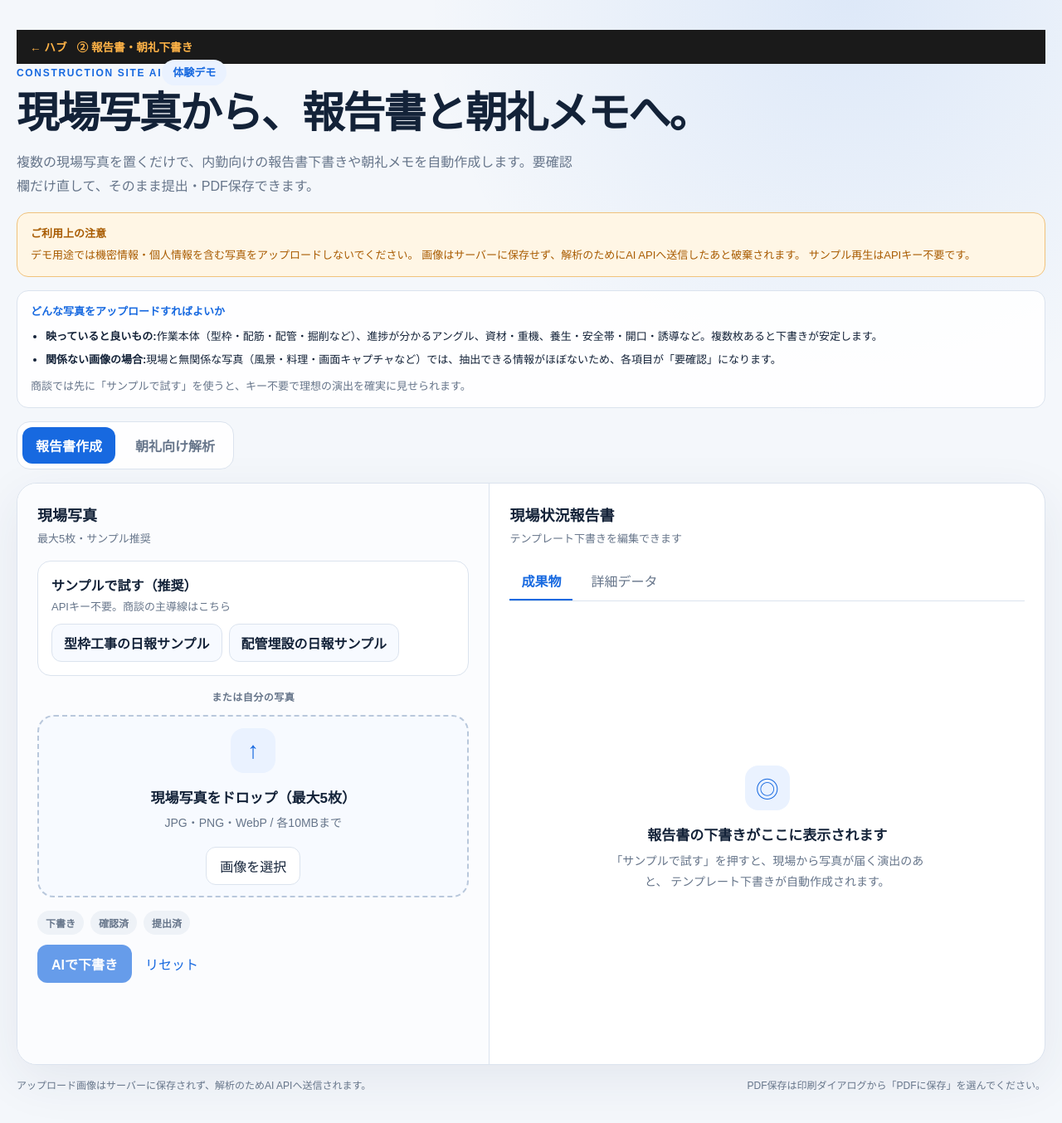
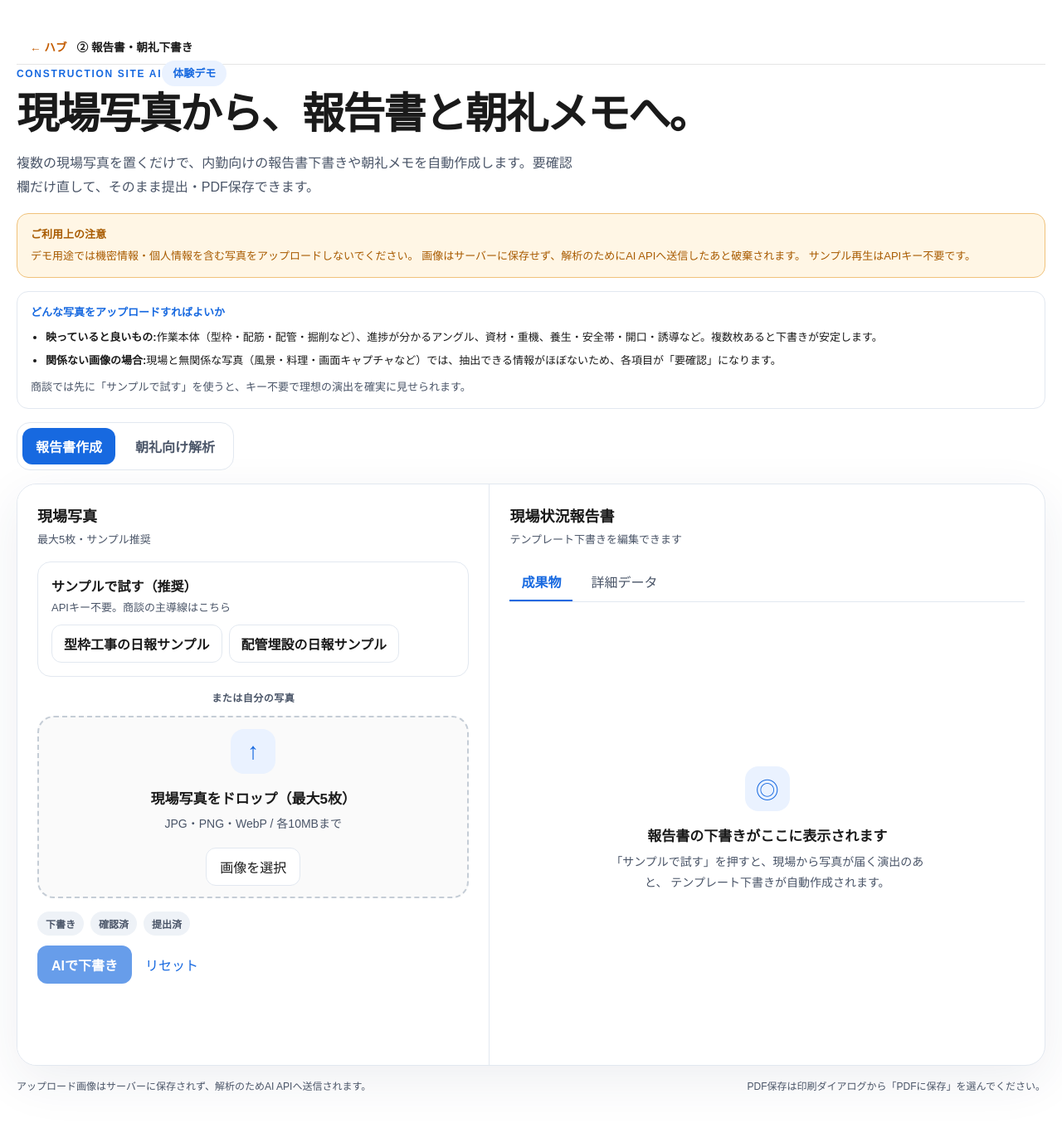
Before and after one commit to ideal-tomy/construction_demo, a Next.js app: page /report in a window 1280 px wide. Shown: the top 1354 px of the page at 83% size. Built offline with nearby package versions, Linux system fonts and the light colour scheme.

Commit message:
背景色変更

```diff
--- a/app/globals.css
+++ b/app/globals.css
@@ -1,9 +1,9 @@
 :root {
-  --bg: #f4f7fb;
+  --bg: #ffffff;
   --panel: #ffffff;
-  --text: #132238;
-  --muted: #66758a;
-  --border: #dbe3ee;
+  --text: #1a1a1a;
+  --muted: #4a5568;
+  --border: #e2e8f0;
   --accent: #1769e0;
   --accent-dark: #0f52b7;
   --accent-soft: #eaf2ff;
@@ -20,15 +20,13 @@
 }
 
 html {
-  background: var(--bg);
+  background: #ffffff;
 }
 
 body {
   margin: 0;
   color: var(--text);
-  background:
-    radial-gradient(circle at 80% 0%, rgba(23, 105, 224, 0.1), transparent 30%),
-    var(--bg);
+  background: #ffffff;
   font-family:
     "Noto Sans JP", "Yu Gothic", "Hiragino Kaku Gothic ProN", sans-serif;
 }
@@ -130,7 +128,7 @@ main {
   border: 1px solid var(--border);
   border-radius: 14px;
   color: var(--text);
-  background: rgba(255, 255, 255, 0.9);
+  background: #ffffff;
   font-size: 13px;
   line-height: 1.7;
 }
@@ -171,7 +169,7 @@ main {
   padding: 18px;
   border: 1px solid var(--border);
   border-radius: 16px;
-  background: rgba(255, 255, 255, 0.84);
+  background: #ffffff;
 }
 
 .metric span {
@@ -207,7 +205,7 @@ main {
 
 .leftColumn {
   border-right: 1px solid var(--border);
-  background: #fbfcfe;
+  background: #ffffff;
 }
 
 .panelHeader {
@@ -241,9 +239,9 @@ main {
   align-items: center;
   justify-content: center;
   flex-direction: column;
-  border: 2px dashed #b9c8dc;
+  border: 2px dashed #c5cdd6;
   border-radius: 20px;
-  background: #f7faff;
+  background: #fafafa;
   transition: 0.2s ease;
 }
 
@@ -518,8 +516,8 @@ pre {
   border: 1px solid var(--border);
   border-radius: 14px;
   padding: 18px;
-  color: #dbe8ff;
-  background: #101b2a;
+  color: #1a1a1a;
+  background: #f7f8fa;
   font-size: 13px;
   line-height: 1.7;
   white-space: pre-wrap;
@@ -742,7 +740,7 @@ footer {
   border-radius: 12px;
   padding: 10px 14px;
   color: var(--text);
-  background: #f7faff;
+  background: #ffffff;
   font-weight: 600;
 }
 
@@ -1331,7 +1329,7 @@ footer {
   padding: 12px;
   border: 1px solid var(--border);
   border-radius: 12px;
-  background: #fbfcfe;
+  background: #ffffff;
   transition:
     opacity 0.25s ease,
     transform 0.25s ease,
@@ -1453,7 +1451,7 @@ footer {
   border: 1px solid var(--border);
   border-radius: 12px;
   overflow: hidden;
-  background: #fbfcfe;
+  background: #ffffff;
 }
 
 .docBlockWrap.needsReview {
@@ -2203,7 +2201,7 @@ footer {
   padding: 0.75rem 0.95rem;
   border: 2px solid #ff6b00;
   border-radius: 0.9rem;
-  background: #fff8e7;
+  background: #ffffff;
 }
 .hubComboLabel {
   margin: 0;
@@ -2233,12 +2231,12 @@ footer {
   flex-direction: column;
   justify-content: space-between;
   padding: 0.9rem 1rem;
-  border: 2px solid #1a1a1a;
+  border: 2px solid #e5e5e5;
   border-radius: 1rem;
-  background: #fff8e7;
+  background: #ffffff;
   color: inherit;
   text-decoration: none;
-  box-shadow: 4px 4px 0 #1a1a1a;
+  box-shadow: 0 2px 10px rgba(26, 26, 26, 0.06);
 }
 @media (min-width: 640px) {
   .hubCombo {
@@ -2258,8 +2256,8 @@ footer {
   }
 }
 .hubCard:active {
-  transform: translate(2px, 2px);
-  box-shadow: none;
+  transform: translateY(1px);
+  box-shadow: 0 1px 4px rgba(26, 26, 26, 0.08);
 }
 .hubCardStep {
   margin: 0;
@@ -2321,7 +2319,7 @@ footer {
   align-items: center;
   padding: 0 1rem;
   border-radius: 0.75rem;
-  background: #1a1a1a;
+  background: #ff6b00;
   color: #fff;
   font-size: 0.875rem;
   font-weight: 900;
@@ -2330,17 +2328,19 @@ footer {
 
 .photoRoot {
   min-height: 100dvh;
+  background: #ffffff;
+  color: #1a1a1a;
+}
+.photoInner {
   max-width: 40rem;
   margin: 0 auto;
   padding: 1.25rem 1rem 3rem;
-  background: #1a1a1a;
-  color: #fff8e7;
 }
 .photoHeader { margin-bottom: 1.25rem; }
 .photoBack {
   display: inline-block;
   margin-bottom: 0.75rem;
-  color: #ffb347;
+  color: #c45c00;
   font-size: 0.875rem;
   font-weight: 700;
   text-decoration: none;
@@ -2349,31 +2349,32 @@ footer {
   margin: 0;
   font-size: 0.8rem;
   font-weight: 900;
-  color: #ff6b00;
+  color: #c45c00;
 }
 .photoTitle {
   margin: 0.35rem 0 0;
   font-size: clamp(1.4rem, 5vw, 1.85rem);
   font-weight: 900;
-  color: #fff;
+  color: #1a1a1a;
 }
 .photoLead {
   margin: 0.5rem 0 0;
   font-size: 0.9rem;
-  color: #cfcfcf;
+  line-height: 1.6;
+  color: #4a4a4a;
 }
 .photoPanel {
   margin-top: 1rem;
   padding: 1rem;
   border: 2px solid #ff6b00;
   border-radius: 1rem;
-  background: #2a2a2a;
+  background: #ffffff;
 }
 .photoPanelTitle {
   margin: 0 0 0.75rem;
   font-size: 0.85rem;
   font-weight: 800;
-  color: #ffb347;
+  color: #c45c00;
 }
 .photoGrid {
   margin: 0;
@@ -2389,7 +2390,8 @@ footer {
   aspect-ratio: 4 / 3;
   border-radius: 0.65rem;
   overflow: hidden;
-  background: #1a1a1a;
+  background: #e8eaed;
+  border: 1px solid #e5e5e5;
 }
 .photoThumbImg {
   display: block;
@@ -2445,25 +2447,26 @@ footer {
   min-height: 3rem;
   align-items: center;
   padding: 0 1rem;
-  border: 2px solid #666;
+  border: 2px solid #d0d0d0;
   border-radius: 0.75rem;
-  background: transparent;
-  color: #ddd;
+  background: #ffffff;
+  color: #1a1a1a;
   font-weight: 700;
   cursor: pointer;
 }
 .photoLog ul {
   margin: 0;
   padding-left: 1.1rem;
-  color: #eee;
+  color: #1a1a1a;
   font-size: 0.9rem;
+  line-height: 1.7;
 }
 .photoFolder { margin-top: 0.85rem; }
 .photoFolderName {
   margin: 0 0 0.35rem;
   font-size: 0.95rem;
   font-weight: 900;
-  color: #ffb347;
+  color: #c45c00;
 }
 .photoFolder ul {
   margin: 0;
@@ -2477,7 +2480,7 @@ footer {
   align-items: center;
   gap: 0.75rem;
   padding: 0.55rem 0;
-  border-bottom: 1px solid #444;
+  border-bottom: 1px solid #e5e5e5;
   font-size: 0.85rem;
 }
 .photoFolderImg {
@@ -2486,7 +2489,7 @@ footer {
   height: 3.35rem;
   border-radius: 0.4rem;
   object-fit: cover;
-  background: #1a1a1a;
+  background: #e8eaed;
 }
 .photoFolderMeta {
   display: flex;
@@ -2494,39 +2497,40 @@ footer {
   flex-direction: column;
   gap: 0.15rem;
 }
-.photoFolder strong { color: #fff; word-break: break-all; }
-.photoFolder span { color: #bbb; }
+.photoFolder strong { color: #1a1a1a; word-break: break-all; }
+.photoFolder span { color: #4a4a4a; }
 .photoNext {
   margin-top: 1.25rem;
   padding-top: 1rem;
-  border-top: 1px solid #555;
+  border-top: 1px solid #e5e5e5;
 }
 .photoNextLead {
   margin: 0 0 0.75rem;
   font-weight: 800;
-  color: #fff;
+  color: #1a1a1a;
 }
 .demoHubBar {
   display: flex;
   align-items: center;
   gap: 0.75rem;
   padding: 0.65rem 1rem;
-  background: #1a1a1a;
-  color: #ffb347;
+  background: #ffffff;
+  color: #1a1a1a;
+  border-bottom: 1px solid #e5e5e5;
   font-size: 0.85rem;
   font-weight: 700;
 }
 .demoHubBar a {
-  color: #ffb347;
+  color: #c45c00;
   text-decoration: none;
 }
 
 /* ===== Ops dashboard (③) — light SaaS ===== */
 .opsRoot {
-  --ops-bg: #f5f6f8;
+  --ops-bg: #ffffff;
   --ops-panel: #ffffff;
   --ops-text: #0f172a;
-  --ops-muted: #64748b;
+  --ops-muted: #475569;
   --ops-border: #e2e8f0;
   --ops-accent: #ff6a00;
   --ops-accent-soft: #fff4eb;
@@ -2552,8 +2556,8 @@ footer {
   gap: 1.25rem;
   padding: 1.25rem 1rem;
   border-right: 1px solid var(--ops-border);
-  background: #0f172a;
-  color: #e2e8f0;
+  background: #ffffff;
+  color: var(--ops-text);
 }
 
 .opsBrand {
@@ -2580,7 +2584,7 @@ footer {
 
 .opsBrand p {
   margin: 0.15rem 0 0;
-  color: #94a3b8;
+  color: var(--ops-muted);
   font-size: 0.72rem;
 }
 
@@ -2598,8 +2602,8 @@ footer {
 }
 
 .opsNavItem.isActive {
-  background: rgba(255, 106, 0, 0.18);
-  color: #ffb347;
+  background: var(--ops-accent-soft);
+  color: #c2410c;
 }
 
 .opsNavItem.isMuted {
@@ -3109,11 +3113,12 @@ footer {
   transform: translateX(-50%);
   padding: 0.75rem 1.1rem;
   border-radius: 999px;
-  background: #0f172a;
-  color: #fff;
+  border: 1px solid var(--ops-border);
+  background: #ffffff;
+  color: var(--ops-text);
   font-size: 0.85rem;
   font-weight: 700;
-  box-shadow: 0 10px 30px rgba(15, 23, 42, 0.28);
+  box-shadow: 0 10px 30px rgba(15, 23, 42, 0.12);
 }
 
 @media (max-width: 900px) {
--- a/components/PhotoSortDemo.tsx
+++ b/components/PhotoSortDemo.tsx
@@ -48,6 +48,7 @@ export function PhotoSortDemo() {
 
   return (
     <div className="photoRoot">
+      <div className="photoInner">
       <header className="photoHeader">
         <Link href="/" className="photoBack">
           ← ハブ
@@ -144,6 +145,7 @@ export function PhotoSortDemo() {
           </div>
         </section>
       ) : null}
+      </div>
     </div>
   );
 }
```
